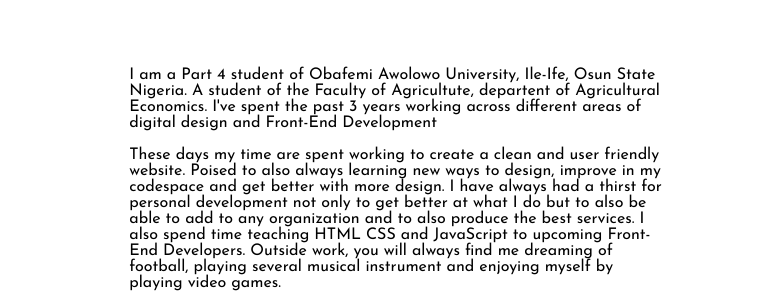
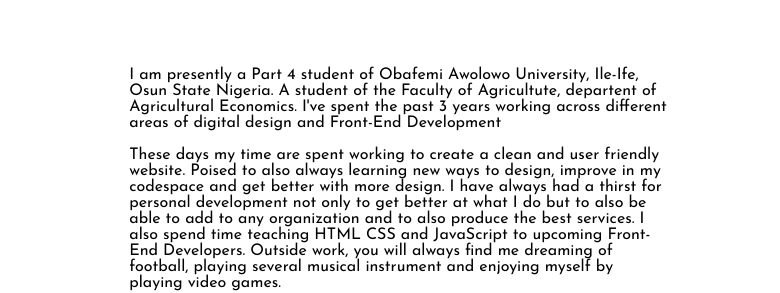
Before and after one commit to Oluwatomisin2701/My-Portfolio, a plain HTML site: page about.html in a window 1280 px wide. Shown: the part 323-616 px from the top of the page, 0-780 px from the left. Drawn offline with Linux system fonts and the light colour scheme.

Commit message:
Update about.html

```diff
--- a/about.html
+++ b/about.html
@@ -45,7 +45,7 @@
             </h1>
 
             <p class="about-content">
-                I am a Part 4 student of Obafemi Awolowo University, Ile-Ife, Osun State Nigeria. A student of the Faculty
+                I am presently a Part 4 student of Obafemi Awolowo University, Ile-Ife, Osun State Nigeria. A student of the Faculty
                 of Agricultute, departent of Agricultural Economics. I've spent the past 3 years working across different
                 areas of digital design and Front-End Development
             </p>
```
